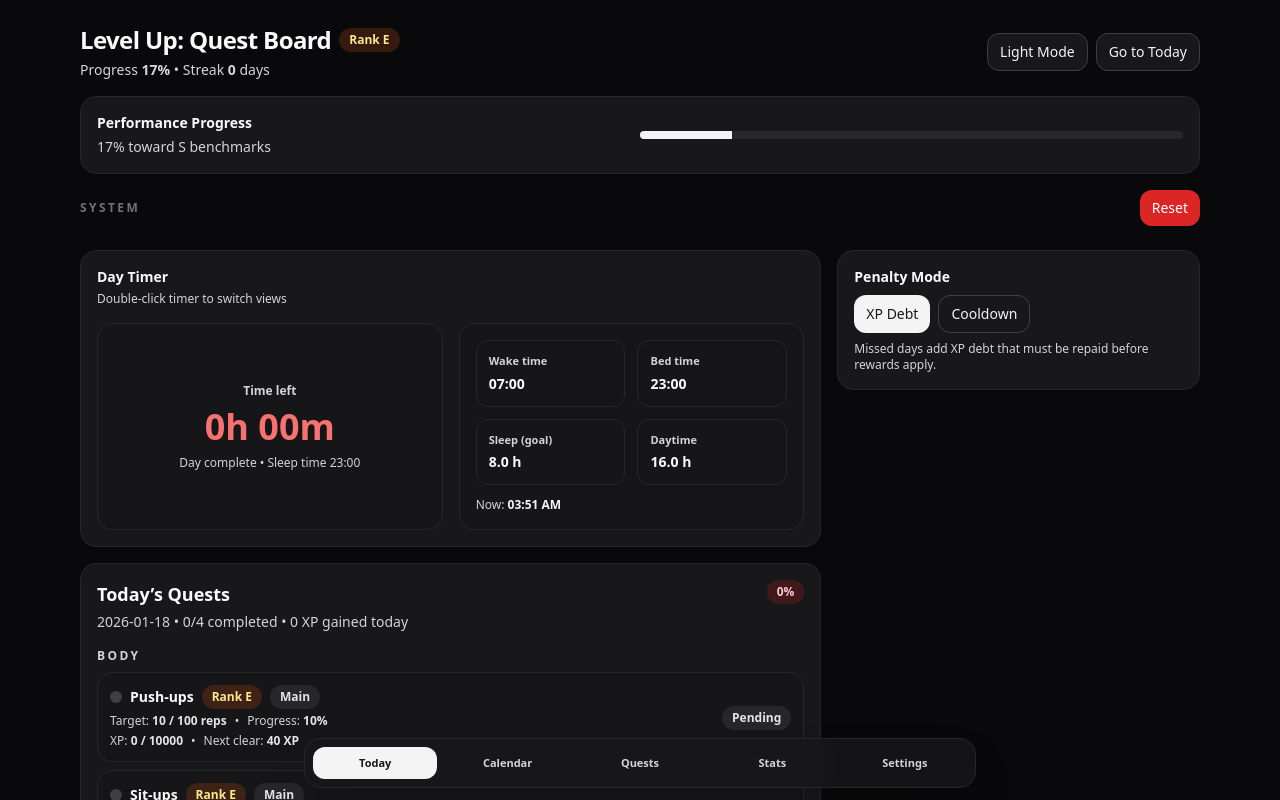
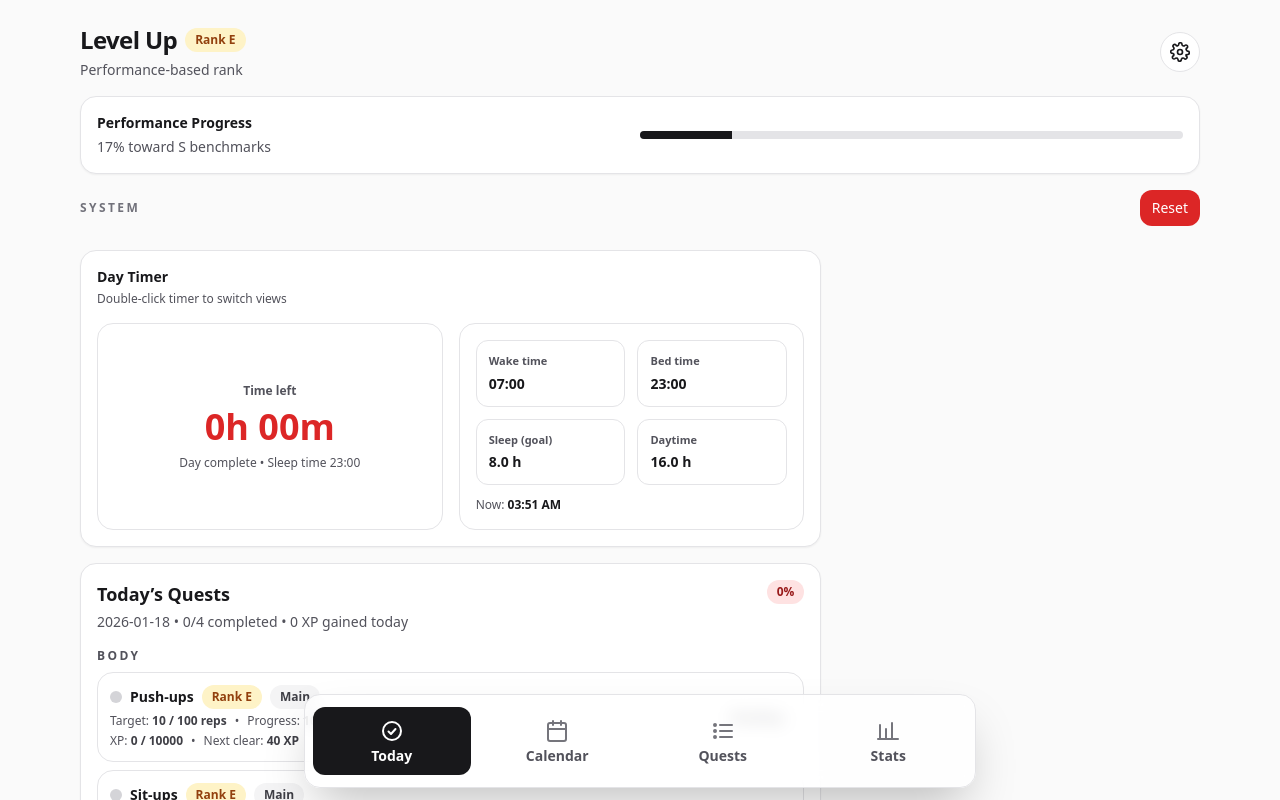
Before and after one commit to RajCommand/Lvl-Up, a React (Vite) app: page / in a window 1280 px wide. Shown: the top 800 px of the page. Built offline with nearby package versions, Linux system fonts and the light colour scheme.

Commit message:
Update existing files and add new ones

```diff
--- a/src/App.jsx
+++ b/src/App.jsx
@@ -129,7 +129,7 @@ const DEFAULT_QUESTS = [
 ];
 
 const DEFAULT_SETTINGS = {
-  theme: "dark", // dark | light
+  themeMode: "system", // system | dark | light
   hardcore: false,
   penaltyMode: "xp_debt", // xp_debt | cooldown
   streakBonusPctPerDay: 1,
@@ -535,19 +535,79 @@ function DayModalContent({ dayKey, state, setState, isDark, border, textMuted })
 
 function Shell({ children, page }) {
   return (
-    <div className={cx("min-h-screen pb-28", page)}>
+    <div className={cx("min-h-screen pb-36", page)}>
       <div className="mx-auto max-w-6xl px-4 py-6">{children}</div>
     </div>
   );
 }
 
+function IconCheckCircle({ className = "" }) {
+  return (
+    <svg viewBox="0 0 24 24" className={className} aria-hidden="true" fill="none" stroke="currentColor" strokeWidth="2" strokeLinecap="round" strokeLinejoin="round">
+      <circle cx="12" cy="12" r="9" />
+      <path d="M8.5 12.5l2.5 2.5 4.5-5" />
+    </svg>
+  );
+}
+
+function IconCalendar({ className = "" }) {
+  return (
+    <svg viewBox="0 0 24 24" className={className} aria-hidden="true" fill="none" stroke="currentColor" strokeWidth="2" strokeLinecap="round" strokeLinejoin="round">
+      <rect x="3" y="4" width="18" height="18" rx="2" />
+      <path d="M16 2v4M8 2v4M3 10h18" />
+    </svg>
+  );
+}
+
+function IconChart({ className = "" }) {
+  return (
+    <svg viewBox="0 0 24 24" className={className} aria-hidden="true" fill="none" stroke="currentColor" strokeWidth="2" strokeLinecap="round" strokeLinejoin="round">
+      <path d="M4 20V6" />
+      <path d="M10 20V10" />
+      <path d="M16 20V4" />
+      <path d="M22 20H2" />
+    </svg>
+  );
+}
+
+function IconList({ className = "" }) {
+  return (
+    <svg viewBox="0 0 24 24" className={className} aria-hidden="true" fill="none" stroke="currentColor" strokeWidth="2" strokeLinecap="round" strokeLinejoin="round">
+      <path d="M9 6h12" />
+      <path d="M9 12h12" />
+      <path d="M9 18h12" />
+      <circle cx="4" cy="6" r="1" />
+      <circle cx="4" cy="12" r="1" />
+      <circle cx="4" cy="18" r="1" />
+    </svg>
+  );
+}
+
+function IconGear({ className = "" }) {
+  return (
+    <svg viewBox="0 0 24 24" className={className} aria-hidden="true" fill="none" stroke="currentColor" strokeWidth="2" strokeLinecap="round" strokeLinejoin="round">
+      <path d="M12 15a3 3 0 1 0 0-6 3 3 0 0 0 0 6Z" />
+      <path d="M19.4 15a1.7 1.7 0 0 0 .34 1.87l.06.06a2 2 0 1 1-2.83 2.83l-.06-.06A1.7 1.7 0 0 0 15 19.4a1.7 1.7 0 0 0-1 .6 1.7 1.7 0 0 0-.4 1v.1a2 2 0 1 1-4 0v-.1a1.7 1.7 0 0 0-.4-1 1.7 1.7 0 0 0-1-.6 1.7 1.7 0 0 0-1.87.34l-.06.06a2 2 0 1 1-2.83-2.83l.06-.06A1.7 1.7 0 0 0 4.6 15a1.7 1.7 0 0 0-.6-1 1.7 1.7 0 0 0-1-.4h-.1a2 2 0 1 1 0-4h.1a1.7 1.7 0 0 0 1-.4 1.7 1.7 0 0 0 .6-1 1.7 1.7 0 0 0-.34-1.87l-.06-.06a2 2 0 1 1 2.83-2.83l.06.06A1.7 1.7 0 0 0 9 4.6a1.7 1.7 0 0 0 1-.6 1.7 1.7 0 0 0 .4-1V2.9a2 2 0 1 1 4 0V3a1.7 1.7 0 0 0 .4 1 1.7 1.7 0 0 0 1 .6 1.7 1.7 0 0 0 1.87-.34l.06-.06a2 2 0 1 1 2.83 2.83l-.06.06A1.7 1.7 0 0 0 19.4 9c.24.31.4.67.47 1.05a1.7 1.7 0 0 0 1.23.95h.1a2 2 0 1 1 0 4h-.1a1.7 1.7 0 0 0-1.23.95c-.07.38-.23.74-.47 1.05Z" />
+    </svg>
+  );
+}
+
+function IconMoreVertical({ className = "" }) {
+  return (
+    <svg viewBox="0 0 24 24" className={className} aria-hidden="true" fill="none" stroke="currentColor" strokeWidth="2" strokeLinecap="round" strokeLinejoin="round">
+      <circle cx="12" cy="5" r="1.5" />
+      <circle cx="12" cy="12" r="1.5" />
+      <circle cx="12" cy="19" r="1.5" />
+    </svg>
+  );
+}
+
 function BottomTabs({ tab, setTab, isDark }) {
   const items = [
-    { id: "today", label: "Today" },
-    { id: "calendar", label: "Calendar" },
-    { id: "quests", label: "Quests" },
-    { id: "stats", label: "Stats" },
-    { id: "settings", label: "Settings" },
+    { id: "today", label: "Today", Icon: IconCheckCircle },
+    { id: "calendar", label: "Calendar", Icon: IconCalendar },
+    { id: "quests", label: "Quests", Icon: IconList },
+    { id: "stats", label: "Stats", Icon: IconChart },
   ];
 
   const frameCls = isDark
@@ -558,21 +618,25 @@ function BottomTabs({ tab, setTab, isDark }) {
 
   return (
     <div className="fixed inset-x-0 bottom-0 z-30 px-4 pb-[max(env(safe-area-inset-bottom),12px)]">
-      <div className={cx("mx-auto max-w-2xl rounded-2xl border p-2 shadow-2xl backdrop-blur", frameCls)}>
-        <div className="grid grid-cols-5 gap-2">
+      <div className={cx("mx-auto max-w-2xl rounded-2xl border px-2 py-3 shadow-2xl backdrop-blur", frameCls)}>
+        <div className="grid grid-cols-4 gap-2">
           {items.map((it) => {
             const active = tab === it.id;
+            const Icon = it.Icon;
             return (
               <button
                 key={it.id}
                 onClick={() => setTab(it.id)}
                 className={cx(
-                  "rounded-xl px-2 py-2 text-center text-[11px] font-semibold transition active:scale-[0.98]",
+                  "rounded-xl px-2 py-3 text-center text-sm font-semibold transition active:scale-[0.98]",
                   active ? activeCls : idleCls
                 )}
                 aria-current={active ? "page" : undefined}
               >
-                {it.label}
+                <div className="flex flex-col items-center gap-1.5">
+                  <Icon className={cx("h-6 w-6", active ? "opacity-100" : "opacity-80")} />
+                  <span className="leading-none">{it.label}</span>
+                </div>
               </button>
             );
           })}
@@ -582,45 +646,31 @@ function BottomTabs({ tab, setTab, isDark }) {
   );
 }
 
-function Header({
-  tab,
-  overallRank,
-  overallProgressPctDisplay,
-  isDark,
-  textMuted,
-  streakDays,
-  isCooldownActive,
-  toggleTheme,
-  setTab,
-  resetAll,
-  border,
-  surface,
-}) {
+function Header({ overallRank, overallProgressPctDisplay, isDark, textMuted, resetAll, border, surface, setTab }) {
   return (
     <div className="mb-6 flex flex-col gap-4">
       <div className="flex flex-col gap-3 sm:flex-row sm:items-center sm:justify-between">
         <div>
           <div className="flex items-center gap-2">
-            <h1 className="text-2xl font-black tracking-tight">Level Up: Quest Board</h1>
+            <h1 className="text-2xl font-black tracking-tight">Level Up</h1>
             <Pill tone={overallRank === "S" || overallRank === "A" ? "good" : overallRank === "E" ? "warn" : "neutral"} isDark={isDark}>
               Rank {overallRank}
             </Pill>
           </div>
-          <div className={cx("mt-1 text-sm", textMuted)}>
-            Progress <span className="font-semibold">{overallProgressPctDisplay}%</span> • Streak{" "}
-            <span className="font-semibold">{streakDays}</span> day{streakDays === 1 ? "" : "s"}
-            {isCooldownActive ? <span className="ml-2 text-amber-500">• Cooldown active (bonus XP disabled)</span> : null}
-          </div>
-        </div>
-
-        <div className="flex flex-wrap gap-2">
-          <Button variant="outline" onClick={toggleTheme} isDark={isDark}>
-            {isDark ? "Light Mode" : "Dark Mode"}
-          </Button>
-          <Button variant="outline" onClick={() => setTab("today")} isDark={isDark}>
-            Go to Today
-          </Button>
-        </div>
+          <div className={cx("mt-1 text-sm", textMuted)}>Performance-based rank</div>
+        </div>
+
+        <button
+          className={cx(
+            "inline-flex h-10 w-10 items-center justify-center rounded-full border transition",
+            isDark ? "border-zinc-800 bg-zinc-900 hover:bg-zinc-800" : "border-zinc-200 bg-white hover:bg-zinc-50"
+          )}
+          onClick={() => setTab("settings")}
+          aria-label="Open settings"
+          title="Settings"
+        >
+          <IconGear className="h-5 w-5" />
+        </button>
       </div>
 
       <Card className="p-4" border={border} surface={surface}>
@@ -830,23 +880,6 @@ function TodayPanel({
       </div>
 
       <div className="space-y-4">
-        <Card className="p-4" border={border} surface={surface}>
-          <div className="text-sm font-extrabold">Penalty Mode</div>
-          <div className="mt-2 flex flex-wrap gap-2">
-            <Button variant={settings.penaltyMode === "xp_debt" ? "default" : "outline"} onClick={() => setPenaltyMode("xp_debt")} isDark={isDark}>
-              XP Debt
-            </Button>
-            <Button variant={settings.penaltyMode === "cooldown" ? "default" : "outline"} onClick={() => setPenaltyMode("cooldown")} isDark={isDark}>
-              Cooldown
-            </Button>
-          </div>
-          <div className={cx("mt-2 text-xs", textMuted)}>
-            {settings.penaltyMode === "xp_debt"
-              ? "Missed days add XP debt that must be repaid before rewards apply."
-              : "Missed days trigger a 24h cooldown (bonus XP disabled)."}
-          </div>
-        </Card>
-
         <div className="sm:hidden">
           <Button variant="danger" onClick={resetAll} className="w-full" isDark={isDark}>
             Reset
@@ -1312,7 +1345,7 @@ function StatsPanel({
   );
 }
 
-function SettingsPanel({ settings, isDark, border, surface, textMuted, resetAll, setWeeklyBossEnabled, setState }) {
+function SettingsPanel({ settings, isDark, border, surface, textMuted, resetAll, setWeeklyBossEnabled, setPenaltyMode, setState }) {
   return (
     <div className="grid grid-cols-1 gap-4 lg:grid-cols-3">
       <Card className="p-4 lg:col-span-2" border={border} surface={surface}>
@@ -1320,6 +1353,38 @@ function SettingsPanel({ settings, isDark, border, surface, textMuted, resetAll,
         <div className={cx("mt-1 text-sm", textMuted)}>This MVP is offline-first using LocalStorage.</div>
 
         <div className="mt-5 space-y-4">
+          <div className={cx("rounded-2xl border p-4", border)}>
+            <div className="text-sm font-extrabold">Theme</div>
+            <div className={cx("mt-1 text-xs", textMuted)}>Choose system theme or a manual override.</div>
+            <div className="mt-3 space-y-2">
+              {[
+                { id: "system", label: "System", desc: "Theme based on system theme" },
+                { id: "light", label: "Light", desc: "Always light" },
+                { id: "dark", label: "Dark", desc: "Always dark" },
+              ].map((mode) => (
+                <label key={mode.id} className={cx("flex items-center justify-between rounded-xl border px-3 py-2", border)}>
+                  <div>
+                    <div className="text-sm font-semibold">{mode.label}</div>
+                    <div className={cx("text-[11px]", textMuted)}>{mode.desc}</div>
+                  </div>
+                  <input
+                    type="radio"
+                    name="themeMode"
+                    value={mode.id}
+                    checked={settings.themeMode === mode.id}
+                    onChange={(e) =>
+                      setState((p) => ({
+                        ...p,
+                        settings: { ...p.settings, themeMode: e.target.value },
+                      }))
+                    }
+                    className="h-4 w-4"
+                  />
+                </label>
+              ))}
+            </div>
+          </div>
+
           <div className={cx("rounded-2xl border p-4", border)}>
             <div className="flex items-center justify-between">
               <div>
@@ -1392,6 +1457,23 @@ function SettingsPanel({ settings, isDark, border, surface, textMuted, resetAll,
           </div>
 
           <div className={cx("rounded-2xl border p-4", border)}>
+            <div className="text-sm font-extrabold">Penalty Mode</div>
+            <div className="mt-2 flex flex-wrap gap-2">
+              <Button variant={settings.penaltyMode === "xp_debt" ? "default" : "outline"} onClick={() => setPenaltyMode("xp_debt")} isDark={isDark}>
+                XP Debt
+              </Button>
+              <Button variant={settings.penaltyMode === "cooldown" ? "default" : "outline"} onClick={() => setPenaltyMode("cooldown")} isDark={isDark}>
+                Cooldown
+              </Button>
+            </div>
+            <div className={cx("mt-2 text-xs", textMuted)}>
+              {settings.penaltyMode === "xp_debt"
+                ? "Missed days add XP debt that must be repaid before rewards apply."
+                : "Missed days trigger a 24h cooldown (bonus XP disabled)."}
+            </div>
+          </div>
+
+          <div className={cx("rounded-2xl border p-4", border)}>
             <div className="text-sm font-extrabold">Day Timer</div>
             <div className={cx("mt-1 text-xs", textMuted)}>Configure wake + bed times. (Shown on Today.)</div>
 
@@ -1489,11 +1571,13 @@ export default function LevelUpQuestBoard() {
         return { ...q, xp: Math.min(xpCandidate, cap) };
       });
       const totalXP = quests.reduce((sum, q) => sum + (q.xp || 0), 0);
+      const savedSettings = saved.settings || {};
+      const themeMode = savedSettings.themeMode || savedSettings.theme || DEFAULT_SETTINGS.themeMode;
       return {
         ...saved,
         quests,
         totalXP,
-        settings: { ...DEFAULT_SETTINGS, ...(saved.settings || {}) },
+        settings: { ...DEFAULT_SETTINGS, ...savedSettings, themeMode },
       };
     }
 
@@ -1511,7 +1595,12 @@ export default function LevelUpQuestBoard() {
   });
 
   const settings = state.settings;
-  const isDark = settings.theme === "dark";
+  const [systemPrefersDark, setSystemPrefersDark] = useState(() => {
+    if (typeof window === "undefined" || !window.matchMedia) return true;
+    return window.matchMedia("(prefers-color-scheme: dark)").matches;
+  });
+  const isDark =
+    settings.themeMode === "dark" ? true : settings.themeMode === "light" ? false : systemPrefersDark;
   const dateKey = fmtDateKey(today());
 
   // Keep .dark class for external CSS compatibility
@@ -1520,6 +1609,18 @@ export default function LevelUpQuestBoard() {
     if (isDark) root.classList.add("dark");
     else root.classList.remove("dark");
   }, [isDark]);
+
+  useEffect(() => {
+    if (typeof window === "undefined" || !window.matchMedia) return;
+    const mql = window.matchMedia("(prefers-color-scheme: dark)");
+    const handler = (e) => setSystemPrefersDark(e.matches);
+    if (mql.addEventListener) mql.addEventListener("change", handler);
+    else mql.addListener(handler);
+    return () => {
+      if (mql.removeEventListener) mql.removeEventListener("change", handler);
+      else mql.removeListener(handler);
+    };
+  }, []);
 
   // Ensure today's entry exists + handle missed days penalties
   useEffect(() => {
@@ -1625,13 +1726,6 @@ export default function LevelUpQuestBoard() {
     const entry = state.days[bossKey];
     return !!entry?.completed?.[boss.id]?.done;
   }, [state.days, boss, bossKey]);
-
-  function toggleTheme() {
-    setState((prev) => ({
-      ...prev,
-      settings: { ...prev.settings, theme: prev.settings.theme === "dark" ? "light" : "dark" },
-    }));
-  }
 
   function resetAll() {
     const key = fmtDateKey(today());
@@ -1870,18 +1964,14 @@ export default function LevelUpQuestBoard() {
   return (
     <Shell page={page}>
       <Header
-        tab={tab}
         overallRank={overallRank}
         overallProgressPctDisplay={overallProgressPctDisplay}
         isDark={isDark}
         textMuted={textMuted}
-        streakDays={streakDays}
-        isCooldownActive={isCooldownActive}
-        toggleTheme={toggleTheme}
-        setTab={setTab}
         resetAll={resetAll}
         border={border}
         surface={surface}
+        setTab={setTab}
       />
 
       {tab === "today" ? (
@@ -1960,6 +2050,7 @@ export default function LevelUpQuestBoard() {
           textMuted={textMuted}
           resetAll={resetAll}
           setWeeklyBossEnabled={setWeeklyBossEnabled}
+          setPenaltyMode={setPenaltyMode}
           setState={setState}
         />
       ) : null}
```
